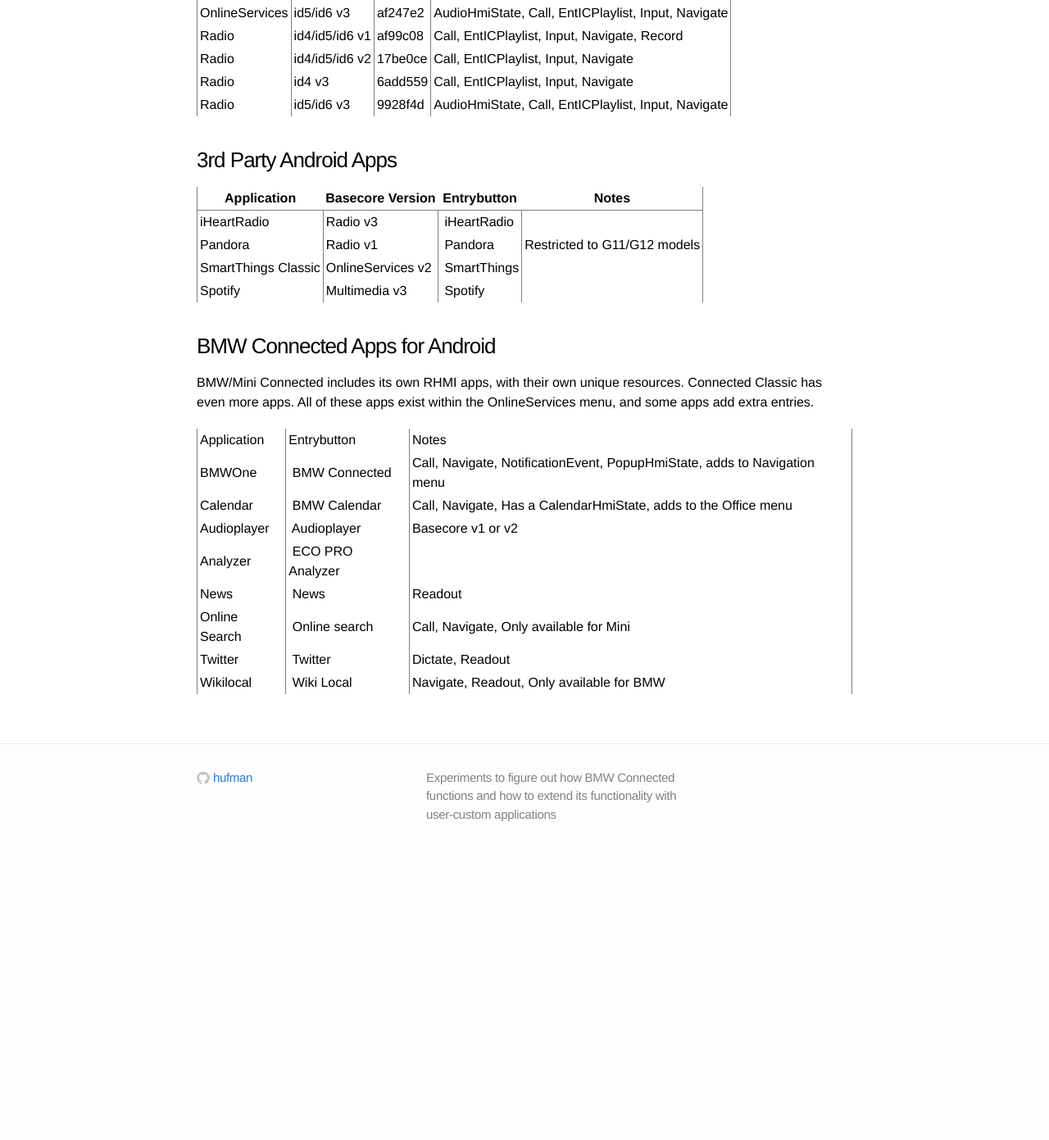
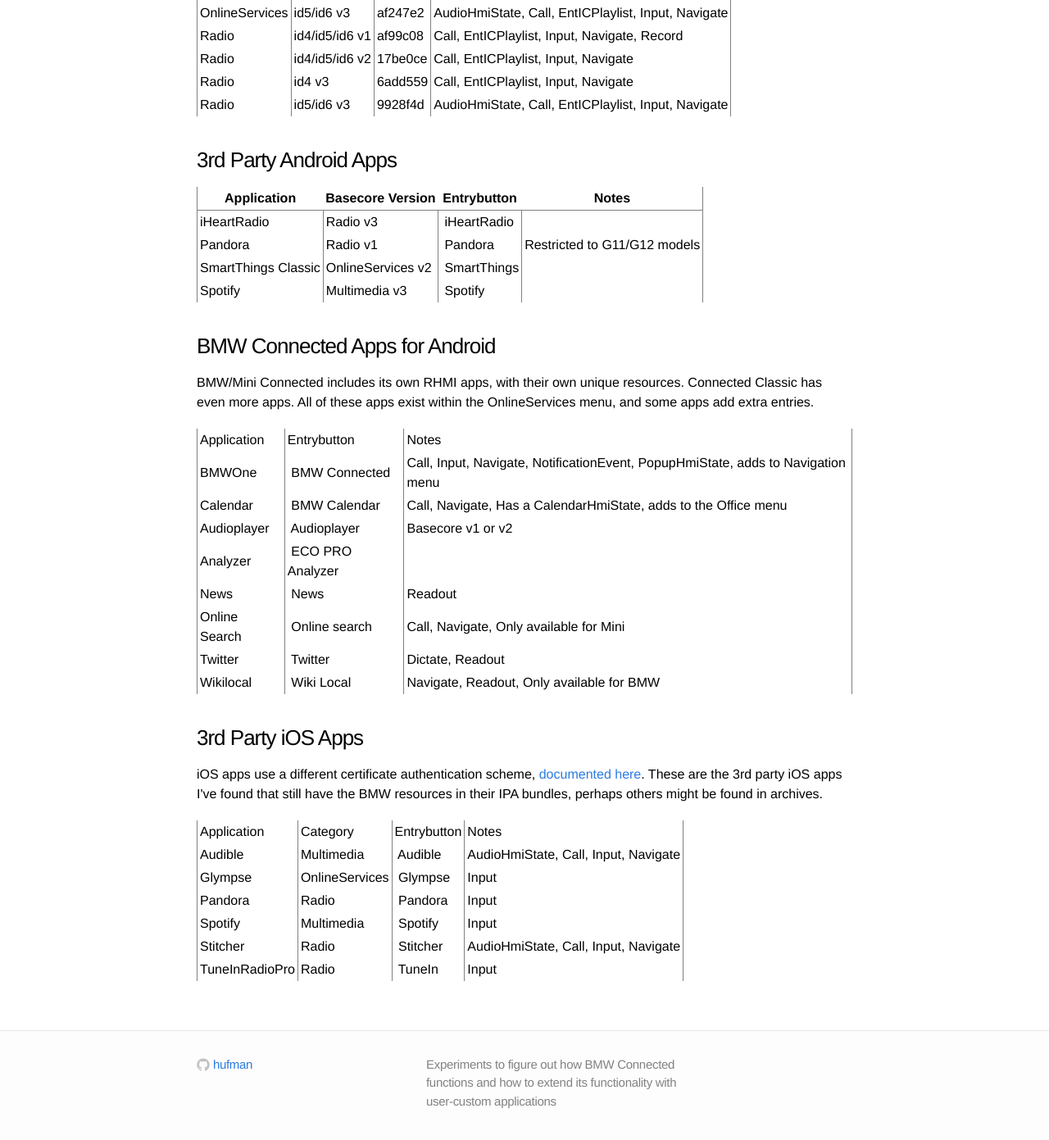
Before and after one commit to BimmerGestalt/BMWConnectedAnalysis, a Jekyll site: the page built from docs/known-apps.md, in a window 1280 px wide and 1400 px high, scrolled down 789 px. Shown: the top 1391 px of the window at 82% size. Built offline with Jekyll 4.4.1, drawn with Linux system fonts in a browser that asks for light colours; before the commit the page ends 1839 px from its top, so only the background shows below that.

Commit message:
Add iOS 3rd party apps

```diff
--- a/docs/known-apps.md
+++ b/docs/known-apps.md
@@ -43,7 +43,7 @@
 BMW/Mini Connected includes its own RHMI apps, with their own unique resources. Connected Classic has even more apps. All of these apps exist within the OnlineServices menu, and some apps add extra entries.
 
 | Application | Entrybutton | Notes |
-| BMWOne | ![](apps/bmwconnected-entrybutton.png) BMW Connected | Call, Navigate, NotificationEvent, PopupHmiState, adds to Navigation menu |
+| BMWOne | ![](apps/bmwconnected-entrybutton.png) BMW Connected | Call, Input, Navigate, NotificationEvent, PopupHmiState, adds to Navigation menu |
 | Calendar | ![](apps/calendar-entrybutton.png) BMW Calendar | Call, Navigate, Has a CalendarHmiState, adds to the Office menu |
 | Audioplayer | ![](apps/classic-entrybutton.png) Audioplayer | Basecore v1 or v2 |
 | Analyzer | ![](apps/analyzer-entrybutton.png) ECO PRO Analyzer | |
@@ -52,3 +52,16 @@
 | Twitter | ![](apps/twitter-entrybutton.png) Twitter | Dictate, Readout |
 | Wikilocal | ![](apps/wikilocal-entrybutton.png) Wiki Local | Navigate, Readout, Only available for BMW |
 {: .known-apps-list}
+
+### 3rd Party iOS Apps
+
+iOS apps use a different certificate authentication scheme, [documented here]({% link authentication.md %}). These are the 3rd party iOS apps I've found that still have the BMW resources in their IPA bundles, perhaps others might be found in archives.
+
+| Application | Category | Entrybutton | Notes |
+| Audible | Multimedia | ![](apps/audible-entrybutton.png) Audible | AudioHmiState, Call, Input, Navigate |
+| Glympse | OnlineServices | ![](apps/glympse-entrybutton.png) Glympse | Input |
+| Pandora | Radio | ![](apps/pandoraI-entrybutton.png) Pandora | Input |
+| Spotify | Multimedia | ![](apps/spotify-entrybutton.png) Spotify | Input |
+| Stitcher | Radio | ![](apps/stitcher-entrybutton.png) Stitcher | AudioHmiState, Call, Input, Navigate |
+| TuneInRadioPro | Radio | ![](apps/tunein-entrybutton.png) TuneIn | Input |
+{: .known-apps-list}
```
Also changed, not shown: docs/apps/audible-entrybutton.png (added), docs/apps/glympse-entrybutton.png (added), docs/apps/pandoraI-entrybutton.png (added), docs/apps/stitcher-entrybutton.png (added), docs/apps/tunein-entrybutton.png (added).
